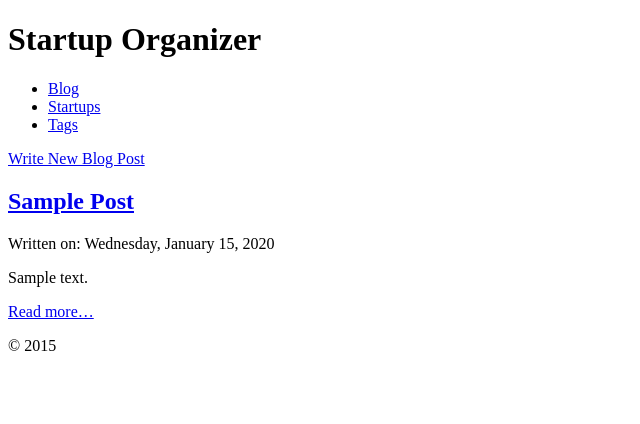
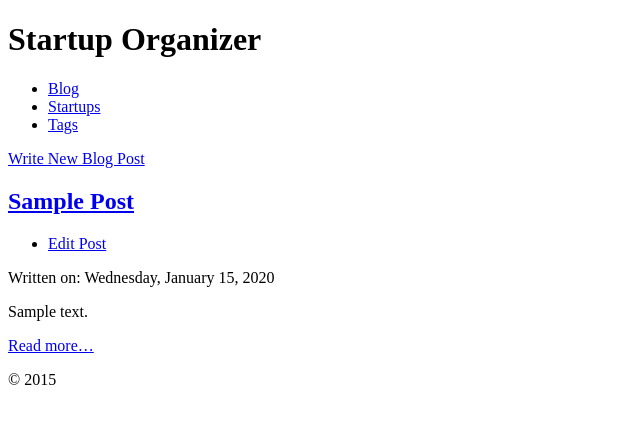
Before and after one commit to raq929/django-tutorial, a Django app: page /blog/ in a window 1280 px wide. Shown: the top 424 px of the page, without its empty margins (0-640 px from the left). Run offline with Django 3.2, Linux system fonts and the light colour scheme; tables that the repository leaves empty hold one stand-in row (values such as "Sample post").

Commit message:
Implement update form for blog posts.

```diff
--- a/blog/forms.py
+++ b/blog/forms.py
@@ -8,4 +8,4 @@ class PostForm(forms.ModelForm):
     fields = '__all__'
 
   def clean_slug(self):
-    return self.cleaned_data['slug'].lower
+    return self.cleaned_data['slug'].lower()
--- a/blog/models.py
+++ b/blog/models.py
@@ -29,3 +29,10 @@ class Post(models.Model):
       kwargs={'year': self.pub_date.year,
         'month': self.pub_date.month,
         'slug': self.slug})
+
+  def get_update_url(self):
+    return reverse('blog_post_update',
+      kwargs={'year': self.pub_date.year,
+              'month': self.pub_date.month,
+              'slug': self.slug,
+      })
--- a/blog/templates/blog/post_detail.html
+++ b/blog/templates/blog/post_detail.html
@@ -8,6 +8,12 @@
   <article>
     <header>
       <h2>{{ post.title|title }}</h2>
+      <ul>
+        <li>
+          <a href="{{ post.get_update_url }}">
+            Edit Post</a>
+        </li>
+      </ul>
       <p>
         Written on
         <time datetime="{{ post.pub_date|date:"Y-m-d" }}">
--- a/blog/templates/blog/blog_post_update.html
+++ b/blog/templates/blog/post_form_update.html
@@ -7,14 +7,14 @@
 {% block content %}
   <div>
     <div>
-    <form
-        action="{% url 'post.get_update_url' %}"
+      <form
+        action="{{ post.get_update_url }}"
         method="post"
       >
       {% csrf_token %}
       {{ form.as_p }}
         <button type="submit">
-          Update Blog POst</button>
+          Update Blog Post</button>
       </form>
     </div>
   </div>
--- a/blog/templates/blog/post_list.html
+++ b/blog/templates/blog/post_list.html
@@ -18,6 +18,12 @@
               {{ post.title|title }}
             </a>
           </h2>
+          <ul>
+            <li>
+              <a href="{{ post.get_update_url }}">
+                Edit Post</a>
+            </li>
+          </ul>
             Written on:
             <time datetime="{{ post.pub_date|date:"Y-m-d" }}">
               {{ post.pub_date|date:"l, F j, Y" }}
--- a/blog/urls.py
+++ b/blog/urls.py
@@ -1,6 +1,6 @@
 from django.conf.urls import url
 
-from .views import post_detail, PostCreate, PostList
+from .views import post_detail, PostCreate, PostList, PostUpdate
 
 urlpatterns = [
   url(r'^$',
@@ -14,4 +14,10 @@ urlpatterns = [
       r'(?P<slug>[\w\-]+)/$',
       post_detail,
       name='blog_post_detail'),
+  url(r'^(?P<year>\d{4})/'
+      r'(?P<month>\d{1,2})/'
+      r'(?P<slug>[\w\-]+)/'
+      r'update/$',
+      PostUpdate.as_view(),
+      name='blog_post_update'),
 ]
--- a/blog/views.py
+++ b/blog/views.py
@@ -41,3 +41,40 @@ def post_detail(request, year, month, slug, parent_template=None):
   return render(request,
     'blog/post_detail.html',
     { 'post': post })
+
+class PostUpdate(View):
+  form_class = PostForm
+  model = Post
+  template_name = 'blog/post_form_update.html'
+
+  def getObject(self, year, month, slug):
+    return get_object_or_404(self.model,
+      pub_date__year=year,
+      pub_date__month=month,
+      slug=slug)
+
+  def get(self, request, year, month, slug):
+    post = self.getObject(year, month, slug)
+    context = {
+      'form': self.form_class(
+        instance=post),
+      'post': post,
+    }
+    return render(
+      request, self.template_name, context)
+
+  def post(self, request, year, month, slug):
+    post = self.getObject(year, month, slug)
+    bound_form = self.form_class(request.POST, instance=post)
+    if bound_form.is_valid():
+      new_post = bound_form.save()
+      return redirect(new_post)
+    else:
+      context = {
+        'form': bound_form,
+        'post': post,
+      }
+    return render(
+      request,
+      self.template_name,
+      context)
```
